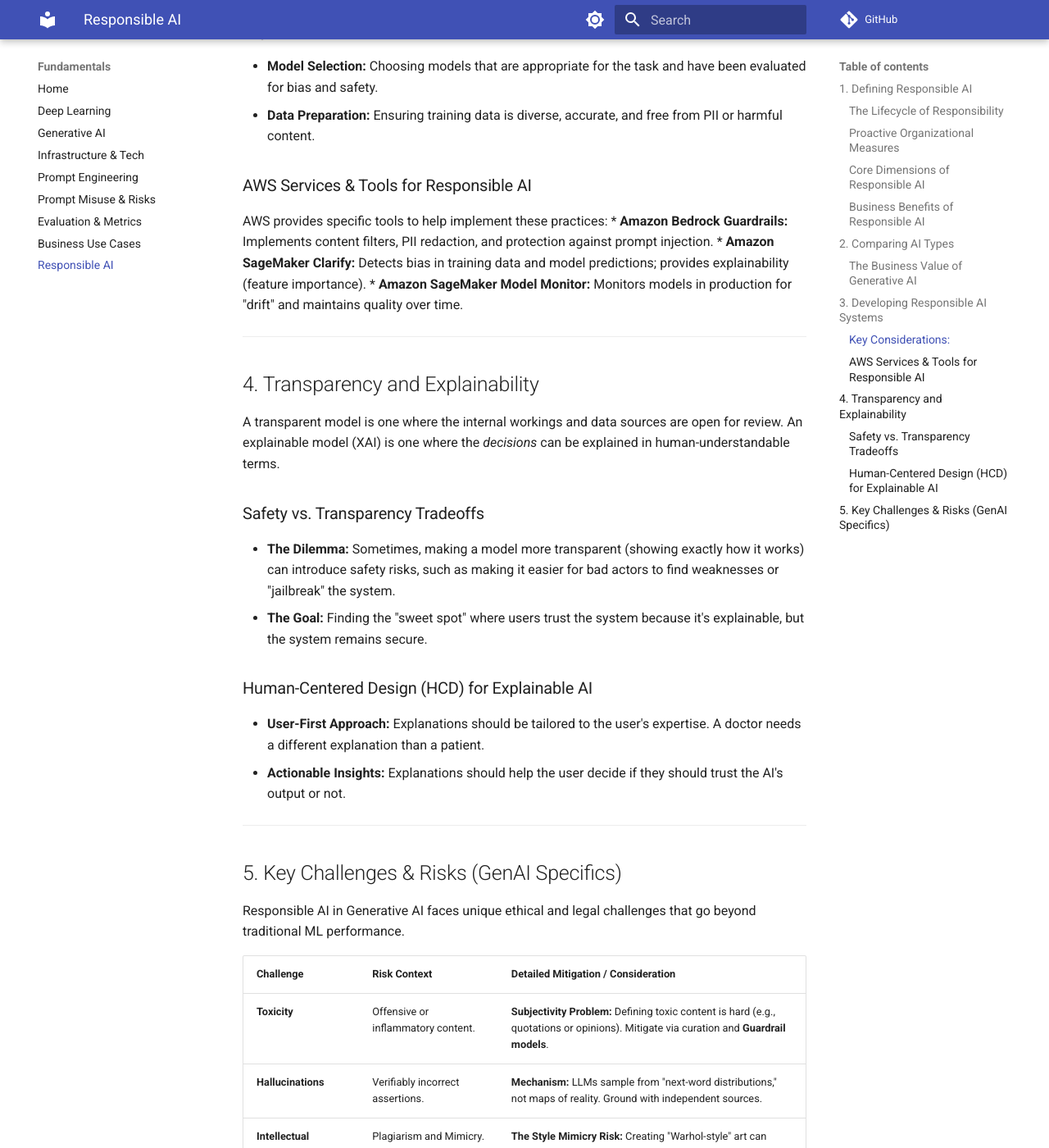
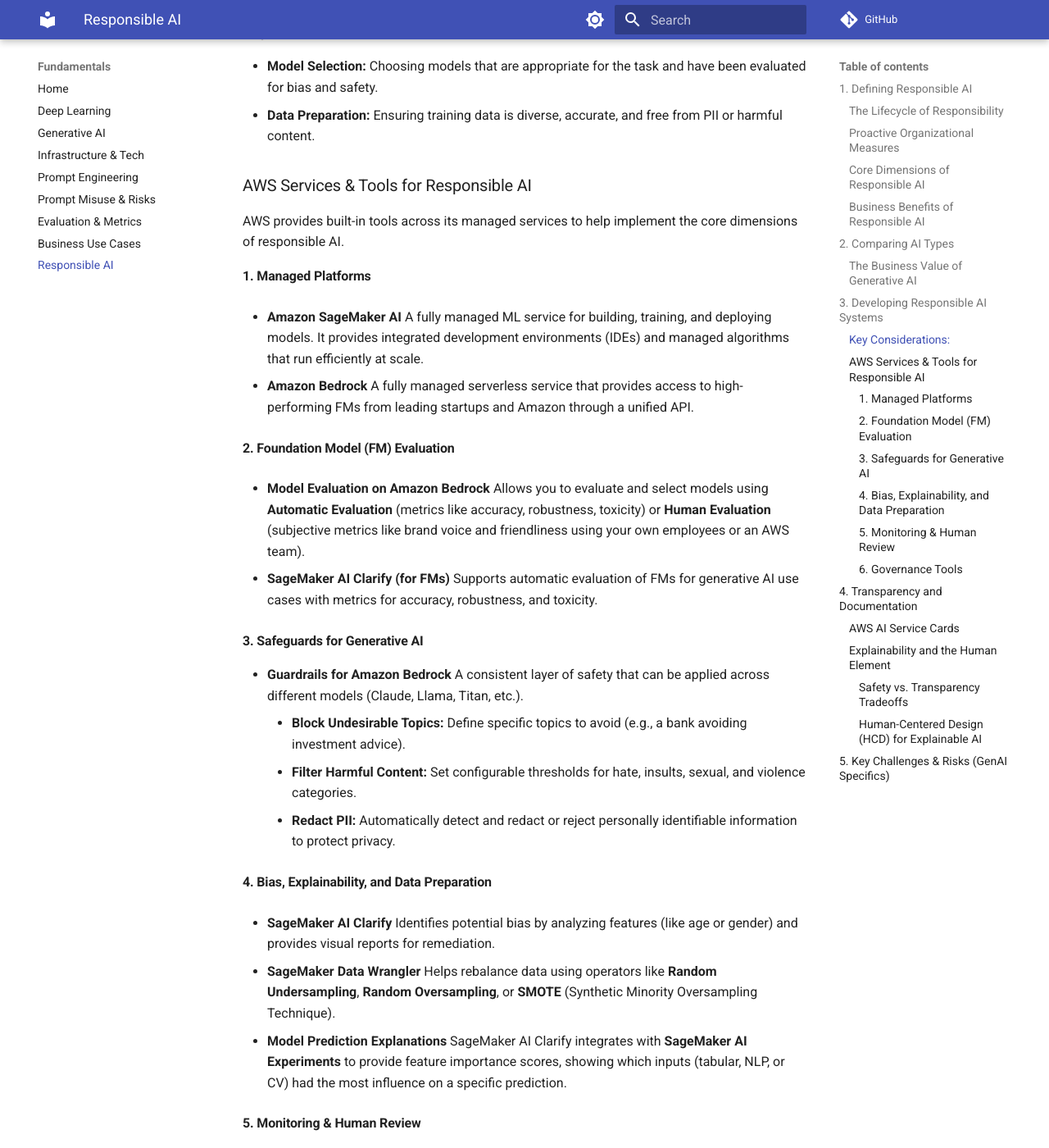
Before and after one commit to kvcenation5/aws-ai-practitioner-exam, an MkDocs documentation site: the page built from docs/09-responsible-ai.md, in a window 1280 px wide and 1400 px high, scrolled down 3127 px. Shown: the whole window at 82% size. Built offline with MkDocs 1.6.1 and Material for MkDocs 9.7.7, drawn with Linux system fonts in a browser that asks for light colours; comment, search, counter and statistics services are not loaded; some of the changed text lies outside the part shown.

Commit message:
Comprehensive update of AWS Responsible AI tools, governance, and transparency cards

```diff
--- a/docs/09-responsible-ai.md
+++ b/docs/09-responsible-ai.md
@@ -97,21 +97,75 @@
 *   **Data Preparation:** Ensuring training data is diverse, accurate, and free from PII or harmful content.
 
 ### AWS Services & Tools for Responsible AI
-AWS provides specific tools to help implement these practices:
-*   **Amazon Bedrock Guardrails:** Implements content filters, PII redaction, and protection against prompt injection.
-*   **Amazon SageMaker Clarify:** Detects bias in training data and model predictions; provides explainability (feature importance).
-*   **Amazon SageMaker Model Monitor:** Monitors models in production for "drift" and maintains quality over time.
+AWS provides built-in tools across its managed services to help implement the core dimensions of responsible AI.
+
+#### 1. Managed Platforms
+*   **Amazon SageMaker AI**
+    A fully managed ML service for building, training, and deploying models. It provides integrated development environments (IDEs) and managed algorithms that run efficiently at scale.
+
+*   **Amazon Bedrock**
+    A fully managed serverless service that provides access to high-performing FMs from leading startups and Amazon through a unified API.
+
+#### 2. Foundation Model (FM) Evaluation
+*   **Model Evaluation on Amazon Bedrock**
+    Allows you to evaluate and select models using **Automatic Evaluation** (metrics like accuracy, robustness, toxicity) or **Human Evaluation** (subjective metrics like brand voice and friendliness using your own employees or an AWS team).
+
+*   **SageMaker AI Clarify (for FMs)**
+    Supports automatic evaluation of FMs for generative AI use cases with metrics for accuracy, robustness, and toxicity.
+
+#### 3. Safeguards for Generative AI
+*   **Guardrails for Amazon Bedrock**
+    A consistent layer of safety that can be applied across different models (Claude, Llama, Titan, etc.).
+    - **Block Undesirable Topics:** Define specific topics to avoid (e.g., a bank avoiding investment advice).
+    - **Filter Harmful Content:** Set configurable thresholds for hate, insults, sexual, and violence categories.
+    - **Redact PII:** Automatically detect and redact or reject personally identifiable information to protect privacy.
+
+#### 4. Bias, Explainability, and Data Preparation
+*   **SageMaker AI Clarify**
+    Identifies potential bias by analyzing features (like age or gender) and provides visual reports for remediation.
+
+*   **SageMaker Data Wrangler**
+    Helps rebalance data using operators like **Random Undersampling**, **Random Oversampling**, or **SMOTE** (Synthetic Minority Oversampling Technique).
+
+*   **Model Prediction Explanations**
+    SageMaker AI Clarify integrates with **SageMaker AI Experiments** to provide feature importance scores, showing which inputs (tabular, NLP, or CV) had the most influence on a specific prediction.
+
+#### 5. Monitoring & Human Review
+*   **Amazon SageMaker Model Monitor**
+    Continuously monitors production models for "drift" or deviations in quality and sends alerts for corrective action.
+
+*   **Amazon Augmented AI (Amazon A2I)**
+    Builds workflows for human review of ML predictions, removing the heavy lifting of managing large groups of reviewers.
+
+#### 6. Governance Tools
+*   **SageMaker Role Manager:** Quickly defines minimum "least-privilege" permissions for users.
+*   **SageMaker Model Cards:** Captures and shares essential model information (intended use, risk ratings, training details).
+*   **SageMaker Model Dashboard:** Provides a unified view to track model behavior and alerts in production.
 
 ---
 
-## 4. Transparency and Explainability
+## 4. Transparency and Documentation
+Transparency ensures that stakeholders can make informed choices based on system capabilities and limitations.
+
+### AWS AI Service Cards
+AI Service Cards are a specialized form of responsible AI documentation that provides transparency for **AWS AI Services**. Each card covers:
+1.  **Basic Concepts:** Helps users understand the service features.
+2.  **Intended Use Cases & Limitations:** Clear guidance on where the model should (and shouldn't) be used.
+3.  **Responsible AI Design:** Documentation of choices made during service development.
+4.  **Deployment & Optimization:** Best practices for performance and safety.
+
+!!! info "Model Cards vs. Service Cards"
+    - **SageMaker Model Cards:** Documentation for **your individual models** that you build or fine-tune.
+    - **AWS AI Service Cards:** Transparency documentation for **pre-built AWS AI Services** (like Rekognition or Transcribe).
+
+### Explainability and the Human Element
 A transparent model is one where the internal workings and data sources are open for review. An explainable model (XAI) is one where the *decisions* can be explained in human-understandable terms.
 
-### Safety vs. Transparency Tradeoffs
+#### Safety vs. Transparency Tradeoffs
 *   **The Dilemma:** Sometimes, making a model more transparent (showing exactly how it works) can introduce safety risks, such as making it easier for bad actors to find weaknesses or "jailbreak" the system.
 *   **The Goal:** Finding the "sweet spot" where users trust the system because it's explainable, but the system remains secure.
 
-### Human-Centered Design (HCD) for Explainable AI
+#### Human-Centered Design (HCD) for Explainable AI
 *   **User-First Approach:** Explanations should be tailored to the user's expertise. A doctor needs a different explanation than a patient.
 *   **Actionable Insights:** Explanations should help the user decide if they should trust the AI's output or not.
 
```
